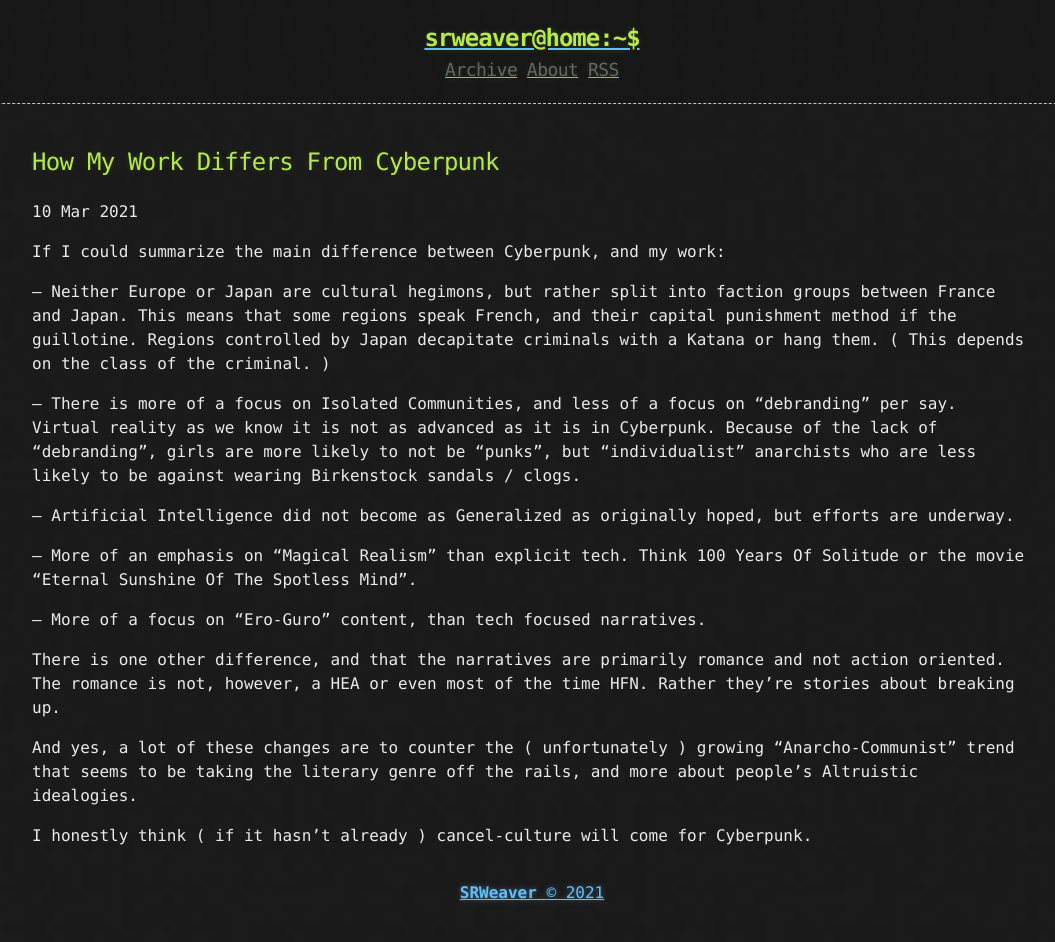
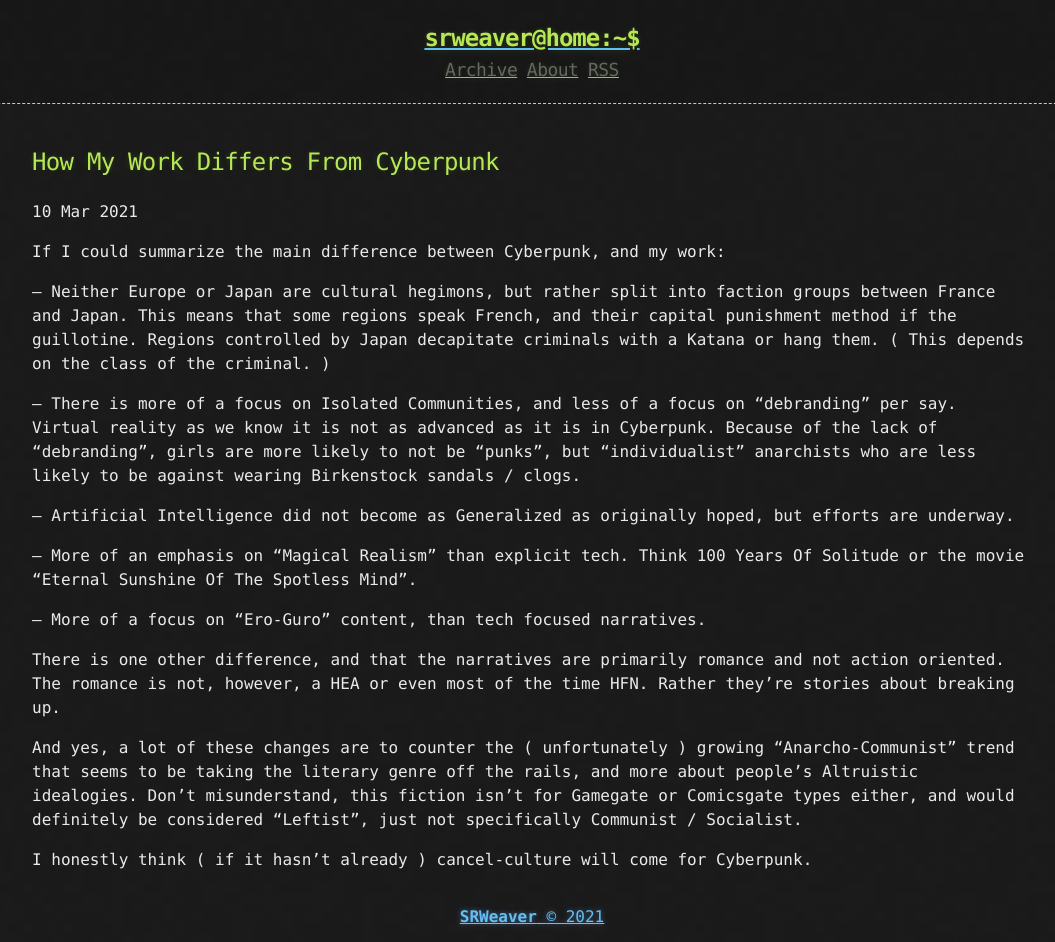
Before and after one commit to LWFlouisa/Blog, a Jekyll site: the page built from _posts/2021-03-10-howmyworkdiffersfromcyberpunk.md, in a window 1280 px wide. Shown: the whole page, without its empty margins (108-1163 px from the left). Built offline with Jekyll 4.4.1, drawn with Linux system fonts in a browser that asks for light colours; before the commit the page ends 918 px from its top, so only the background shows below that.

Commit message:
Update 2021-03-10-howmyworkdiffersfromcyberpunk.md

```diff
--- a/_posts/2021-03-10-howmyworkdiffersfromcyberpunk.md
+++ b/_posts/2021-03-10-howmyworkdiffersfromcyberpunk.md
@@ -16,6 +16,6 @@ If I could summarize the main difference between Cyberpunk, and my work:
 
 There is one other difference, and that the narratives are primarily romance and not action oriented. The romance is not, however, a HEA or even most of the time HFN. Rather they're stories about breaking up.
 
-And yes, a lot of these changes are to counter the ( unfortunately ) growing "Anarcho-Communist" trend that seems to be taking the literary genre off the rails, and more about people's Altruistic idealogies.
+And yes, a lot of these changes are to counter the ( unfortunately ) growing "Anarcho-Communist" trend that seems to be taking the literary genre off the rails, and more about people's Altruistic idealogies. Don't misunderstand, this fiction isn't for Gamegate or Comicsgate types either, and would definitely be considered "Leftist", just not specifically Communist / Socialist.
 
 I honestly think ( if it hasn't already ) cancel-culture will come for Cyberpunk.
```
